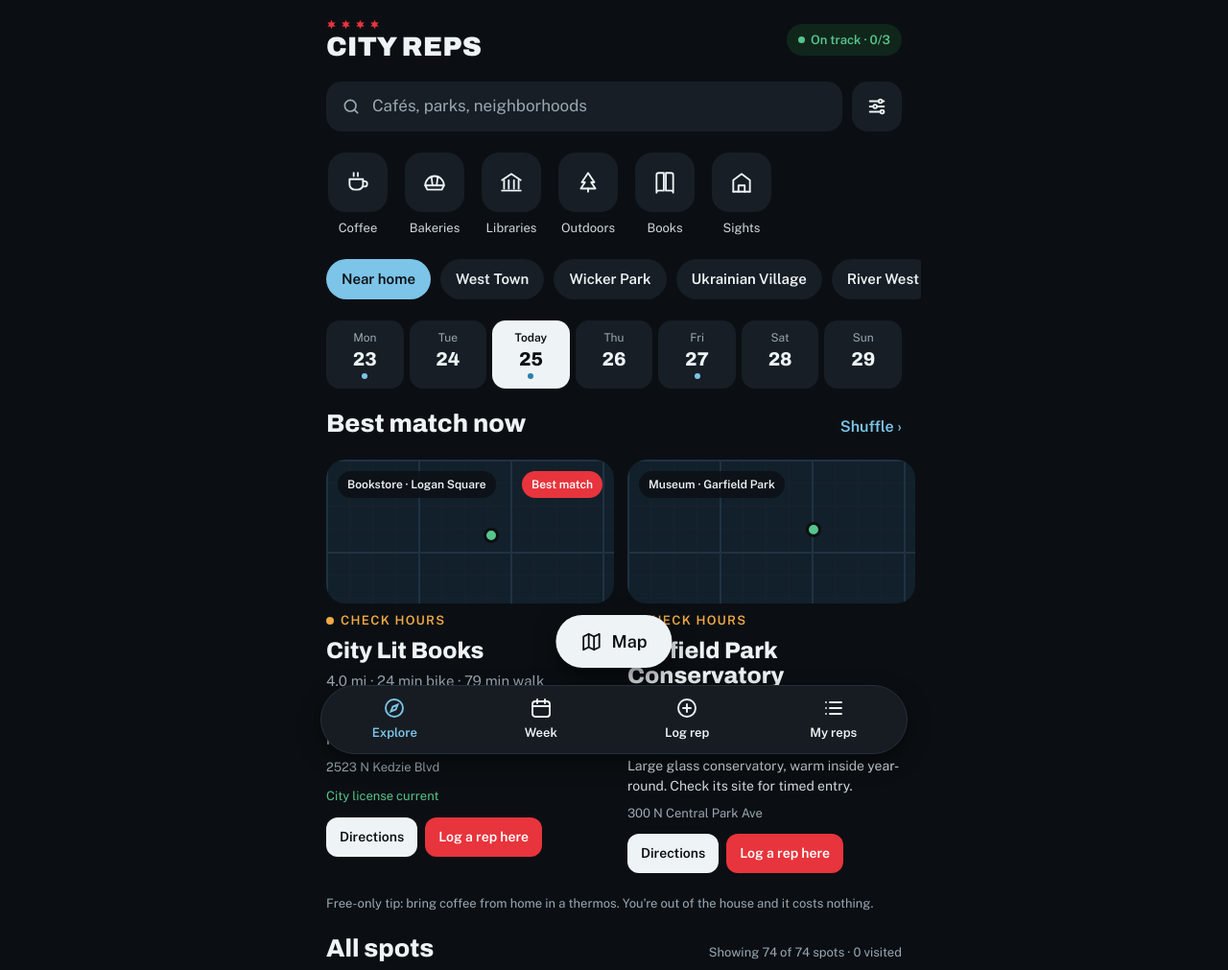
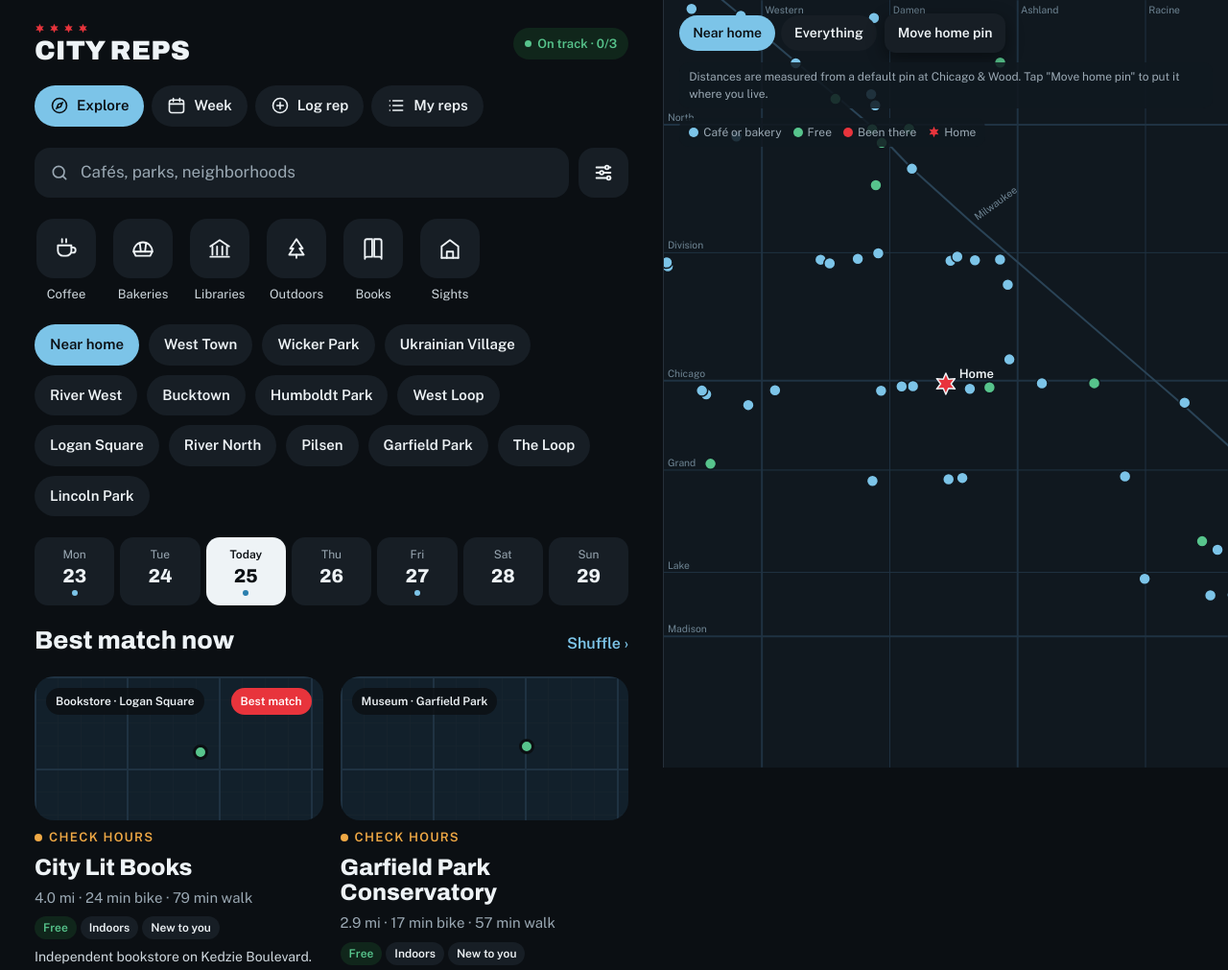
Before and after one commit to npsubaric/city-reps, a plain HTML site: page app/index.html in a window 1280 px wide. Shown: the top 1011 px of the page at 96% size. Drawn offline with nearby package versions, Linux system fonts and the light colour scheme; files whose address does not match are found by name.

Commit message:
Add a computer layout: side map, top tabs, card grid
At 1000px and wider, Explore keeps the map open as a panel on the right
(tapping a card or dot selects it there), the tabs sit at the top as
pills, picks and "New near you" become a grid, and the directory shows
two columns. Week, Log and My reps use a centered column. Phones keep
the bottom bar, floating Map button and full-screen map. Resizing from
wide to narrow folds the side map away instead of leaving it full screen.

Co-Authored-By: Claude Opus 5.5 <noreply@anthropic.com>
Claude-Session: https://claude.ai/code/session_01NTMRLFypNNtoeRTSaE1MqW

```diff
--- a/app/index.html
+++ b/app/index.html
@@ -235,6 +235,25 @@ form{display:flex;flex-direction:column;gap:14px}
 .selcard[hidden]{display:none}
 .selcard .btn,.selcard button{height:50px;justify-content:center;font-size:16px;font-weight:700}
 .selcard .acts{display:grid;grid-template-columns:1fr 1fr;gap:10px}
+
+/* ===== Computers and big tablets: the map stays open on the right, tabs move to the top ===== */
+@media (min-width:1000px){
+  :root{--side:min(46vw,780px)}
+  .wrap{max-width:820px;padding-bottom:56px;padding-top:24px}
+  .side .wrap{max-width:none;margin:0 var(--side) 0 0;padding-left:16px;padding-right:16px}
+  .nav{position:static;transform:none;width:auto;height:auto;border:0;background:none;box-shadow:none;display:flex;gap:8px;padding:0 20px;border-radius:0;flex-wrap:wrap}
+  .nav button{flex-direction:row;gap:8px;padding:10px 16px;border-radius:999px;background:var(--surface);font-size:15px}
+  .nav button svg{width:20px;height:20px}
+  .nav button[aria-current=page]{background:var(--blue);color:var(--bg)}
+  .mapfab,#mapClose{display:none}
+  .hscroll.tiles,#hoodRow{flex-wrap:wrap;overflow:visible}
+  .cards,#newList{display:grid;grid-template-columns:repeat(auto-fill,minmax(260px,1fr));overflow:visible;gap:24px 18px}
+  .card,.newcard{width:auto}
+  .side .mapview{left:auto;width:var(--side);border-left:1px solid var(--line)}
+  .side .maptop{max-width:none}
+  .side .selcard{left:0;right:0;transform:none;width:auto;max-height:58vh;margin:0 16px 16px;border-radius:24px;border:1px solid var(--line)}
+  .dlist{display:grid;grid-template-columns:repeat(auto-fill,minmax(320px,1fr));align-items:start}
+}
 </style>
 </head>
 <body>
@@ -251,6 +270,13 @@ form{display:flex;flex-direction:column;gap:14px}
     </div>
     <span class="chip ok" id="hdrStatus"></span>
   </header>
+
+  <nav class="nav" aria-label="Sections">
+  <button type="button" data-tab="explore" aria-current="page"><svg viewBox="0 0 24 24" fill="none" stroke="currentColor" stroke-width="1.9" aria-hidden="true"><circle cx="12" cy="12" r="9"/><path d="M15.5 8.5l-2 5-5 2 2-5z"/></svg>Explore</button>
+  <button type="button" data-tab="week"><svg viewBox="0 0 24 24" fill="none" stroke="currentColor" stroke-width="1.9" stroke-linecap="round" aria-hidden="true"><rect x="3" y="5" width="18" height="16" rx="3"/><path d="M3 10h18M8 3v4M16 3v4"/></svg>Week</button>
+  <button type="button" data-tab="log"><svg viewBox="0 0 24 24" fill="none" stroke="currentColor" stroke-width="1.9" stroke-linecap="round" aria-hidden="true"><circle cx="12" cy="12" r="9"/><path d="M12 8v8M8 12h8"/></svg>Log rep</button>
+  <button type="button" data-tab="reps"><svg viewBox="0 0 24 24" fill="none" stroke="currentColor" stroke-width="1.9" stroke-linecap="round" aria-hidden="true"><path d="M8 6h12M8 12h12M8 18h12"/><path d="M4 6h.01M4 12h.01M4 18h.01"/></svg>My reps</button>
+</nav>
 
   <div id="loadError" class="notice pad" hidden>Couldn't load the spots right now. Try again in a minute.</div>
   <div id="notice" class="notice pad" hidden>Saving isn't available in this browser (private mode?), so reps you log here won't be kept.</div>
@@ -402,12 +428,6 @@ form{display:flex;flex-direction:column;gap:14px}
 
 <button type="button" class="mapfab" id="mapFab"><svg width="22" height="22" viewBox="0 0 24 24" fill="none" stroke="currentColor" stroke-width="2" stroke-linejoin="round" aria-hidden="true"><path d="M3 6l6-3 6 3 6-3v15l-6 3-6-3-6 3z"/><path d="M9 3v15M15 6v15"/></svg>Map</button>
 
-<nav class="nav" aria-label="Sections">
-  <button type="button" data-tab="explore" aria-current="page"><svg viewBox="0 0 24 24" fill="none" stroke="currentColor" stroke-width="1.9" aria-hidden="true"><circle cx="12" cy="12" r="9"/><path d="M15.5 8.5l-2 5-5 2 2-5z"/></svg>Explore</button>
-  <button type="button" data-tab="week"><svg viewBox="0 0 24 24" fill="none" stroke="currentColor" stroke-width="1.9" stroke-linecap="round" aria-hidden="true"><rect x="3" y="5" width="18" height="16" rx="3"/><path d="M3 10h18M8 3v4M16 3v4"/></svg>Week</button>
-  <button type="button" data-tab="log"><svg viewBox="0 0 24 24" fill="none" stroke="currentColor" stroke-width="1.9" stroke-linecap="round" aria-hidden="true"><circle cx="12" cy="12" r="9"/><path d="M12 8v8M8 12h8"/></svg>Log rep</button>
-  <button type="button" data-tab="reps"><svg viewBox="0 0 24 24" fill="none" stroke="currentColor" stroke-width="1.9" stroke-linecap="round" aria-hidden="true"><path d="M8 6h12M8 12h12M8 18h12"/><path d="M4 6h.01M4 12h.01M4 18h.01"/></svg>My reps</button>
-</nav>
 
 <script src="config.js"></script>
 <script>
@@ -875,13 +895,22 @@ function setTab(t){
   for(const v of ["explore","week","log","reps"]) $("view-"+v).hidden = v!==t;
   document.querySelectorAll(".nav [data-tab]").forEach(b=>{ if(b.dataset.tab===t) b.setAttribute("aria-current","page"); else b.removeAttribute("aria-current"); });
   $("mapFab").hidden = t!=="explore";
+  syncLayout();
   window.scrollTo(0,0);
 }
-function openMap(){ mapOpen=true; $("mapSec").hidden=false; document.body.style.overflow="hidden"; renderMap(); }
-function closeMap(){ mapOpen=false; settingHome=false; $("mapSec").hidden=true; document.body.style.overflow=""; }
+// On a wide screen the map is a side panel that stays open on Explore; on a phone it's a full-screen view
+const WIDE = matchMedia("(min-width:1000px)");
+const side = ()=>WIDE.matches && tab==="explore";
+function syncLayout(){
+  document.body.classList.toggle("side", side());
+  if(side()){ mapOpen=true; $("mapSec").hidden=false; document.body.style.overflow=""; renderMap(); }
+  else if(WIDE.matches || !mapOpen){ mapOpen=false; $("mapSec").hidden=true; document.body.style.overflow=""; }
+}
+function openMap(){ mapOpen=true; $("mapSec").hidden=false; if(!side()) document.body.style.overflow="hidden"; renderMap(); }
+function closeMap(){ if(side()) return; mapOpen=false; settingHome=false; $("mapSec").hidden=true; document.body.style.overflow=""; }
 function openSheet(){ $("sheet").hidden=$("scrim").hidden=false; document.body.style.overflow="hidden"; $("sheetDone").focus(); }
-function closeSheet(){ $("sheet").hidden=$("scrim").hidden=true; if(!mapOpen) document.body.style.overflow=""; }
-document.addEventListener("keydown",e=>{ if(e.key==="Escape"){ if(!$("sheet").hidden) closeSheet(); else if(mapOpen) closeMap(); } });
+function closeSheet(){ $("sheet").hidden=$("scrim").hidden=true; if(!mapOpen||side()) document.body.style.overflow=""; }
+document.addEventListener("keydown",e=>{ if(e.key==="Escape"){ if(!$("sheet").hidden) closeSheet(); else if(side() && selId){ selId=null; viewCenter=null; renderMap(); } else if(mapOpen) closeMap(); } });
 
 document.addEventListener("click",async e=>{
   const t=e.target;
@@ -987,9 +1016,12 @@ function showSource(data){
   SPOT = Object.fromEntries(SPOTS.map(s=>[s.id,s]));
   sortHoods(); showSource(data);
   addEventListener("resize",()=>{ if(mapOpen) renderMap(); });
+  // Going from wide to narrow (a window resized, a tablet rotated): fold the side map away
+  WIDE.addEventListener("change", ()=>{ if(!WIDE.matches){ mapOpen=false; selId=null; viewCenter=null; $("mapSec").hidden=true; } syncLayout(); });
   const saved = repStore.load(); if(saved===null) $("notice").hidden=false; else reps = saved;
   buildForm(); renderPicker(); renderDirectory(); renderAll();
   loadNewPlaces();
+  syncLayout();
   let lastTick=-1;
   setInterval(()=>{ const m=Math.floor(new Date().getMinutes()/10); if(m!==lastTick){ lastTick=m; renderPicker(); renderAll(); } },60000);
 })();
```
